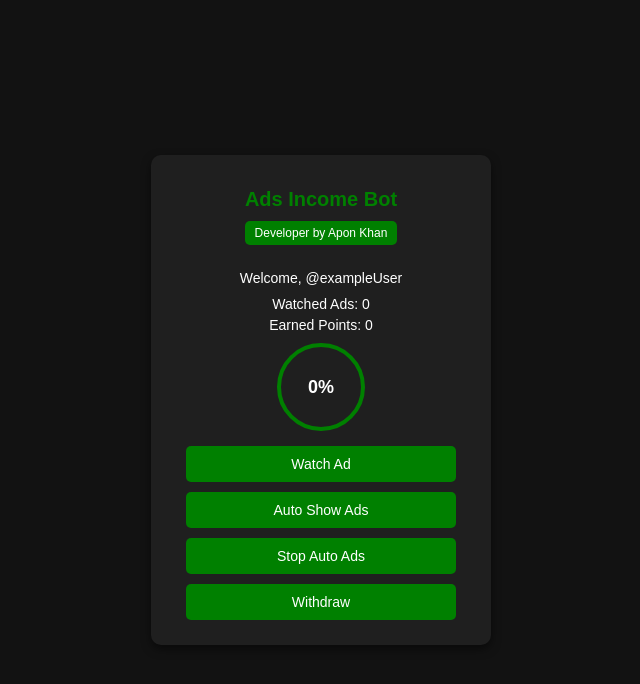
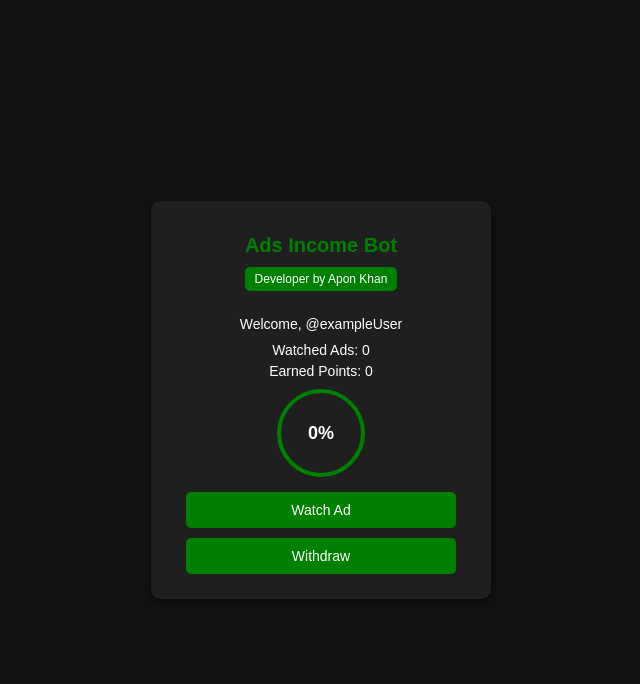
Before and after one commit to aponffyt/aponffyt.github.io, a plain HTML site: page TA/index.html in a window 1280 px wide. Shown: the whole page, without its empty margins (319-959 px from the left). Drawn offline with Linux system fonts and the light colour scheme.

Commit message:
Update index.html

```diff
--- a/TA/index.html
+++ b/TA/index.html
@@ -148,8 +148,6 @@
         </div>
         <div class="buttons">
             <button id="watch-ad-btn" onclick="watchAd()">Watch Ad</button>
-            <button id="auto-ad-btn" onclick="startAutoAds()">Auto Show Ads</button>
-            <button id="stop-auto-btn" onclick="stopAutoAds()">Stop Auto Ads</button>
             <button id="withdraw-btn" onclick="showWithdrawForm()">Withdraw</button>
         </div>
 
```
